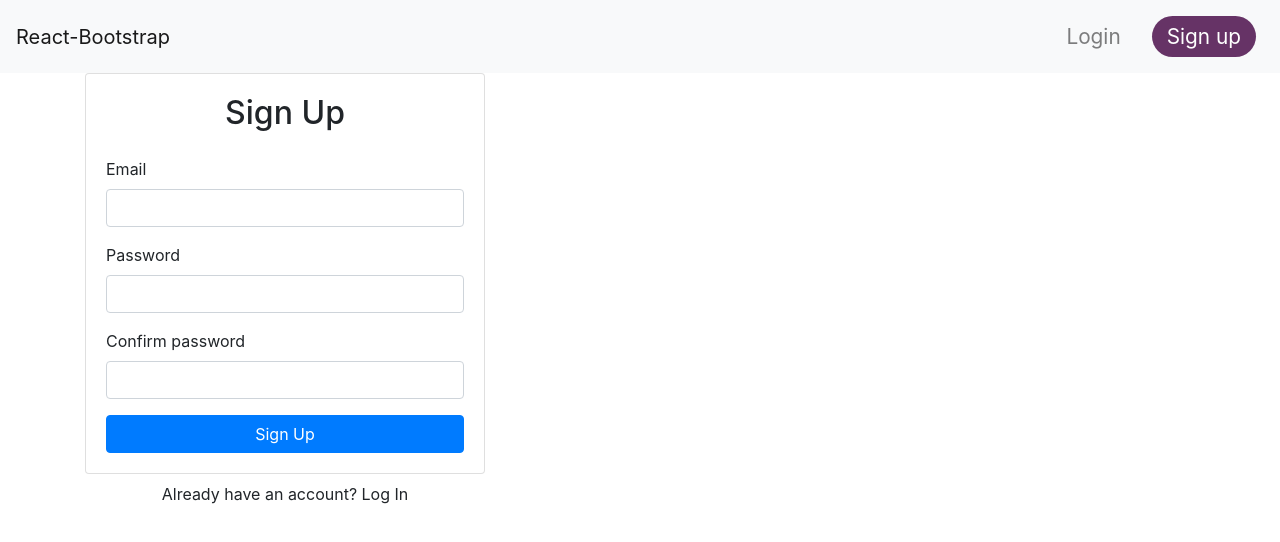
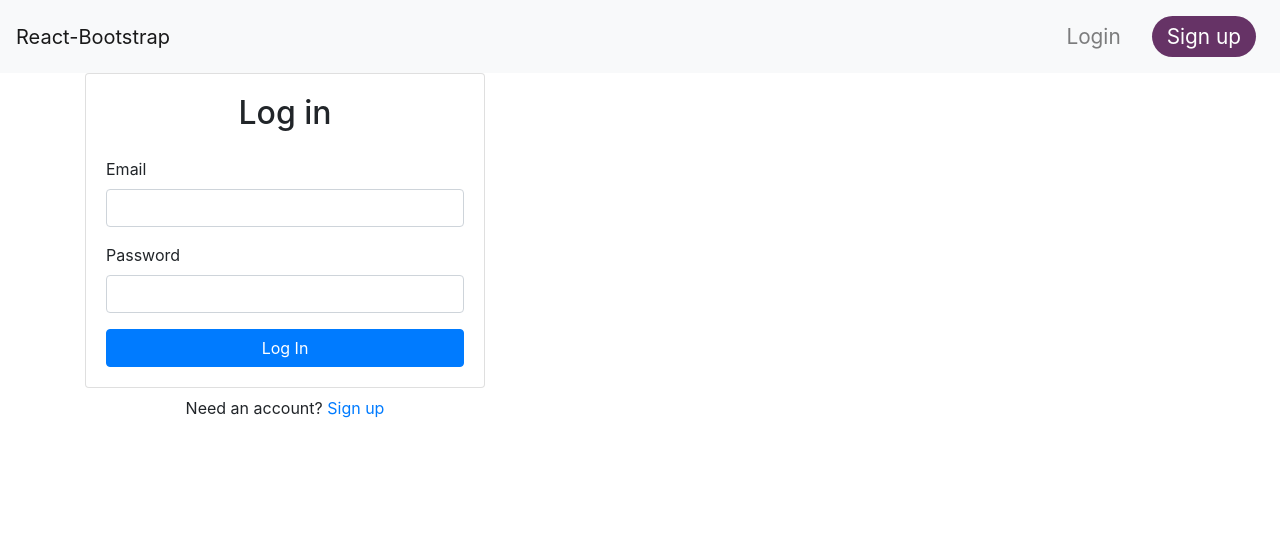
Before and after one commit to TinStay/DRAM-group, a React (Create React App) app in the folder we-fontys/: page /login in a window 1280 px wide. Shown: the top 542 px of the page. Built offline with nearby package versions, Linux system fonts and the light colour scheme; no server answers.

Commit message:
Added login and logout functionality

```diff
--- a/we-fontys/package.json
+++ b/we-fontys/package.json
@@ -12,6 +12,7 @@
     "react": "^17.0.1",
     "react-bootstrap": "^1.4.0",
     "react-dom": "^17.0.1",
+    "react-router-dom": "^5.2.0",
     "react-scripts": "4.0.1",
     "web-vitals": "^0.2.4"
   },
--- a/we-fontys/src/App.js
+++ b/we-fontys/src/App.js
@@ -1,21 +1,37 @@
 import "./App.scss";
 import Navbar from "./components/Navbar/Navbar";
+import Profile from './components/User/Profile'
+
 // Style
 import { Container } from "react-bootstrap";
 
 // Auth
-import Signup from "./components/Auth/Signup";
+import Signup from "./components/AuthForms/Signup";
+import Login from "./components/AuthForms/Login";
 import { AuthProvider } from "./Context/AuthContext";
+
+
+// React Router
+import {BrowserRouter as Router, Switch, Route} from 'react-router-dom'
+import PrivateRoute from './components/User/PrivateRoute'
 
 
 function App() {
   return (
-    <AuthProvider>
-        <Navbar />
-        <Container style={{ minHeight: "100vh" }}>
-          <Signup />
-        </Container>
-    </AuthProvider>
+    <Router>
+        <AuthProvider>
+          <Navbar />
+          <Container style={{ minHeight: "100vh" }}>
+          <Switch>
+            <PrivateRoute exact path="/profile" component={Profile}/>
+            <Route  path="/signup" component={Signup}/>
+            <Route  path="/login" component={Login}/>
+          </Switch>
+
+
+          </Container>
+      </AuthProvider>
+    </Router>
   );
 }
 
--- a/we-fontys/src/Context/AuthContext.js
+++ b/we-fontys/src/Context/AuthContext.js
@@ -12,7 +12,7 @@ export const useAuth = () => {
 export const AuthProvider = ({ children }) => {
   // State
   const [currentUser, setCurrentUser] = useState();
-
+  const [isLoading, setIsLoading] = useState(true)
 
   // On component mount
   useEffect(() => {
@@ -21,21 +21,37 @@ export const AuthProvider = ({ children }) => {
     // to the onAuthStateChanged listener when component unmounts
     const unsubscribe = auth.onAuthStateChanged((user) => {
       setCurrentUser(user);
+
+      setIsLoading(false)
     });
 
     return unsubscribe
   }, []);
 
-  // Signup with firebase
+  // Sign up with firebase
   const signup = (email, password) => {
     return auth.createUserWithEmailAndPassword(email, password);
+  };
+
+  // Sign in with firebase
+  const login = (email, password) => {
+    return auth.signInWithEmailAndPassword(email, password);
+  };
+
+  // Log out
+  const logout = (email, password) => {
+    return auth.signOut();
   };
 
   // Context provider value
   const value = {
     currentUser,
-    signup
+    signup,
+    login,
+    logout
   };
 
-  return <AuthContext.Provider value={value}>{children}</AuthContext.Provider>;
+  return <AuthContext.Provider value={value}>
+      {!isLoading && children}
+      </AuthContext.Provider>;
 };
--- a/we-fontys/src/components/Auth/Signup.module.scss
+++ b/we-fontys/src/components/AuthForms/AuthForms.module.scss
@@ -1,3 +1,3 @@
-.Signup_container{
+.form_container{
     max-width: 400px;
 }
--- /dev/null
+++ b/we-fontys/src/components/AuthForms/Login.js
@@ -0,0 +1,81 @@
+import React, { useRef, useState } from "react";
+// Style
+import { Card, Button, Form, Alert } from "react-bootstrap";
+import classes from "./AuthForms.module.scss";
+
+// Auth
+import { useAuth } from "../../Context/AuthContext";
+
+// React Router
+import { Link, useHistory } from "react-router-dom";
+
+const Login = () => {
+  // State
+  const [error, setError] = useState("");
+  const [isLoading, setIsLoading] = useState(false);
+
+  // React router history
+  const history = useHistory();
+
+  // Form fields references
+  const emailRef = useRef();
+  const passwordRef = useRef();
+
+  //  Signup function from context
+  const { login } = useAuth();
+
+  async function handleSubmit(e) {
+    // Prevent page from refreshing
+    e.preventDefault();
+
+    try {
+      // Reset error message if it exists before signing up
+      setError("");
+      setIsLoading(true);
+
+      await login(emailRef.current.value, passwordRef.current.value);
+
+      // Redirect to home page
+      history.push('/')
+
+    } catch (error) {
+      console.log("Login error: ", error);
+      setError("Failed to log in");
+    }
+
+    setIsLoading(false);
+  }
+
+  return (
+    <div className={classes.form_container}>
+      <Card>
+        <Card.Body>
+          <h2 className="text-center mb-4">Log in</h2>
+
+          {error && <Alert variant="danger">{error}</Alert>}
+
+          <Form onSubmit={(e) => handleSubmit(e)}>
+            <Form.Group id="email">
+              <Form.Label>Email</Form.Label>
+              <Form.Control type="email" ref={emailRef} required />
+            </Form.Group>
+
+            <Form.Group id="password">
+              <Form.Label>Password</Form.Label>
+              <Form.Control type="password" ref={passwordRef} required />
+            </Form.Group>
+
+            <Button disabled={isLoading} className="w-100" type="submit">
+              Log In
+            </Button>
+          </Form>
+        </Card.Body>
+      </Card>
+      <div className="w-100 text-center mt-2">
+        Need an account? <Link to="/signup">Sign up</Link>
+      </div>
+    </div>
+  );
+};
+
+export default Login;
--- a/we-fontys/src/components/Auth/Signup.js
+++ b/we-fontys/src/components/AuthForms/Signup.js
@@ -1,15 +1,21 @@
 import React, { useRef, useState } from "react";
 // Style
 import { Card, Button, Form, Alert } from "react-bootstrap";
-import classes from "./Signup.module.scss";
+import classes from "./AuthForms.module.scss";
 
 // Auth
 import { useAuth } from "../../Context/AuthContext";
+
+// React Router
+import { Link, useHistory } from 'react-router-dom'
 
 const Signup = () => {
   // State
   const [error, setError] = useState("");
   const [isLoading, setIsLoading] = useState(false);
+
+  // React router history
+  const history = useHistory();
 
   // Form fields references
   const emailRef = useRef();
@@ -17,7 +23,7 @@ const Signup = () => {
   const passwordConfirmRef = useRef();
 
   // Signup function from context
-  const { signup } = useAuth;
+  const { signup, currentUser } = useAuth();
 
   async function handleSubmit(e){
     // Prevent page from refreshing
@@ -35,15 +41,21 @@ const Signup = () => {
       setIsLoading(true)
 
       await signup(emailRef.current.value, passwordRef.current.value);
-    } catch{
+
+      // Redirect to home page
+      history.push('/')
+
+    } catch(error){
+      console.log("Auth error: ",error)
       setError("Failed to sign up")
     }
 
     setIsLoading(false)
   }
+  console.log(currentUser)
 
   return (
-    <div className={classes.Signup_container}>
+    <div className={classes.form_container}>
       <Card>
         <Card.Body>
           <h2 className="text-center mb-4">Sign Up</h2>
@@ -73,7 +85,7 @@ const Signup = () => {
         </Card.Body>
       </Card>
       <div className="w-100 text-center mt-2">
-        Already have an account? Log In
+        Already have an account? <Link to="/login">Log In</Link>
       </div>
     </div>
   );
--- /dev/null
+++ b/we-fontys/src/components/User/PrivateRoute.js
@@ -0,0 +1,18 @@
+import React from "react";
+import { Route, Redirect } from "react-router-dom";
+import { useAuth } from "../../Context/AuthContext";
+
+export default function PrivateRoute({ component: Component, ...rest }) {
+  const { currentUser } = useAuth();
+
+  return (
+    <Route
+      {...rest}
+      render={(props) => {
+       return currentUser ? <Component {...props} /> : <Redirect to="/login" />;
+      }}
+    ></Route>
+  );
+};
+
+// export default PrivateRoute;
--- /dev/null
+++ b/we-fontys/src/components/User/Profile.js
@@ -0,0 +1,63 @@
+import React, { useState } from "react";
+import { useAuth } from "../../Context/AuthContext";
+
+// Style
+import { Card, Form, Button, Alert } from "react-bootstrap";
+
+// React Router
+import { Link, useHistory } from "react-router-dom";
+
+const Profile = () => {
+  //State
+  const [error, setError] = useState("");
+  const { currentUser, logout } = useAuth();
+
+  const history = useHistory();
+
+  async function handleLogout() {
+    // Clear existing error
+    setError("");
+
+    try {
+      await logout();
+
+      // Redirect to home page
+      history.push("/");
+
+    } catch (error) {
+      setError(error);
+    }
+  }
+
+  return (
+    <div className="">
+      <Card>
+        <Card.Body>
+          <h2 className="text-center mb-4">Profile</h2>
+
+          {error && <Alert variant="danger">{error}</Alert>}
+
+          <div>
+            <strong>Email: </strong>
+            {currentUser.email}
+
+            <div className="text-center">
+              <Link to="update-profile" className="btn btn-primary mr-5">
+                Update profile
+              </Link>
+              <Button
+                variant="danger"
+                onClick={handleLogout}
+                className="btn btn-danger"
+              >
+                Logout
+              </Button>
+            </div>
+          </div>
+        </Card.Body>
+      </Card>
+    </div>
+  );
+};
+
+export default Profile;
```
Also changed, not shown: 2 other files (tests, documents, lock files or other folders).
